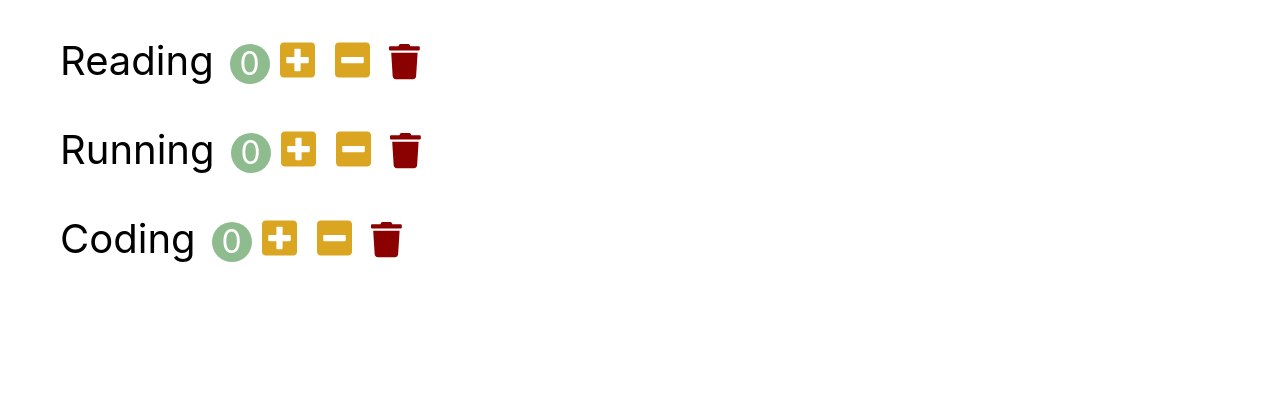
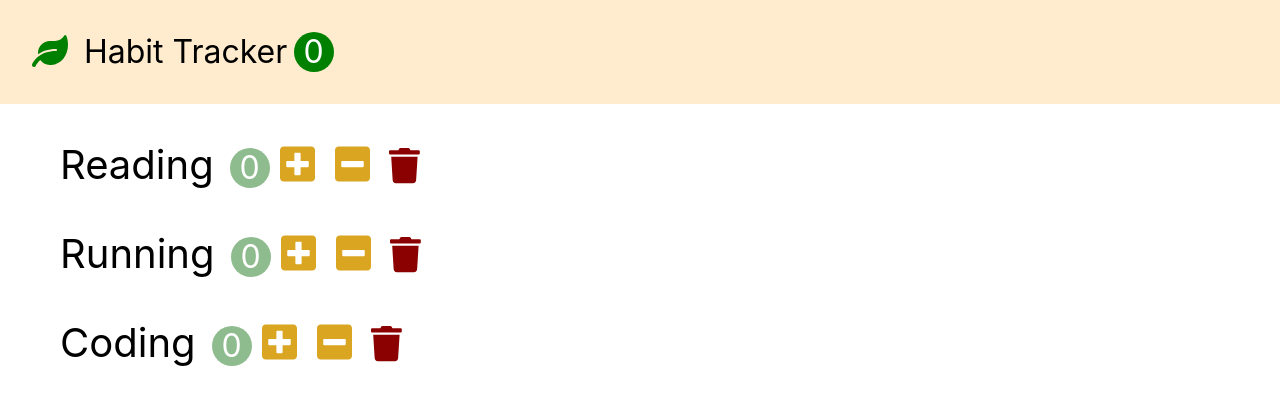
Before and after one commit to yoonjong-park/habit-tracker, a React (Create React App) app: page / in a window 1280 px wide. Shown: the top 404 px of the page. Built offline with nearby package versions, Linux system fonts and the light colour scheme.

Commit message:
ADD navbar
Add Navbar  🤓

```diff
--- a/src/App.css
+++ b/src/App.css
@@ -1,7 +1,35 @@
+* {
+  box-sizing: border-box;
+}
+
 button {
   outline: none;
   border: 0;
   cursor: pointer;
+}
+
+.navbar {
+  font-size: 2rem;
+  padding: 1em;
+  background-color: blanchedalmond;
+}
+
+.navbar-logo {
+  color: green;
+  margin-right: 0.5em;
+}
+
+.navbar-count {
+  display: inline-block;
+  text-align: center;
+  font-size: 2rem;
+  width: 2.5rem;
+  height: 2.5rem;
+  line-height: 2.5rem;
+  margin-left: 0.2em;
+  background-color: green;
+  color: white;
+  border-radius: 50%;
 }
 
 .habit {
--- a/src/app.jsx
+++ b/src/app.jsx
@@ -1,8 +1,50 @@
+import { Component } from 'react';
 import './app.css';
 import Habits from './components/habits';
+import Navbar from './components/navbar';
 
-function App() {
-  return <Habits />;
+class App extends Component {
+  state = {
+    habits: [
+      { id: 1, name: 'Reading', count: 0 },
+      { id: 2, name: 'Running', count: 0 },
+      { id: 3, name: 'Coding', count: 0 },
+    ],
+  };
+
+  handleIncrement = (habit) => {
+    const habits = [...this.state.habits];
+    const index = habits.indexOf(habit);
+    habits[index].count++;
+    this.setState({ habits }); /* key : value -> 1개로 통합 가능*/
+  };
+
+  handleDecrement = (habit) => {
+    const habits = [...this.state.habits];
+    const index = habits.indexOf(habit);
+    const count = habits[index].count - 1;
+    habits[index].count = count < 0 ? 0 : count;
+    this.setState({ habits });
+  };
+
+  handleDelete = (habit) => {
+    const habits = this.state.habits.filter((item) => item.id !== habit.id); /* click한 거 빼고 저장 */
+    this.setState({ habits });
+  };
+
+  render() {
+    return (
+      <>
+        <Navbar totalCount={this.state.habits.filter((item) => item.count > 0).length} />
+        <Habits
+          habits={this.state.habits}
+          onIncrement={this.handleIncrement}
+          onDecrement={this.handleDecrement}
+          onDelete={this.handleDelete}
+        />
+      </>
+    );
+  }
 }
 
 export default App;
--- a/src/components/habits.jsx
+++ b/src/components/habits.jsx
@@ -2,38 +2,22 @@
 import Habit from './habit';
 
 class Habits extends Component {
-  state = {
-    habits: [
-      { id: 1, name: 'Reading', count: 0 },
-      { id: 2, name: 'Running', count: 0 },
-      { id: 3, name: 'Coding', count: 0 },
-    ],
-  };
-
   handleIncrement = (habit) => {
-    const habits = [...this.state.habits];
-    const index = habits.indexOf(habit);
-    habits[index].count++;
-    this.setState({ habits }); /* key : value -> 1개로 통합 가능*/
+    this.props.onIncrement(habit);
   };
 
   handleDecrement = (habit) => {
-    const habits = [...this.state.habits];
-    const index = habits.indexOf(habit);
-    const count = habits[index].count - 1;
-    habits[index].count = count < 0 ? 0 : count;
-    this.setState({ habits });
+    this.props.onDecrement(habit);
   };
 
   handleDelete = (habit) => {
-    const habits = this.state.habits.filter((item) => item.id !== habit.id); /* click한 거 빼고 저장 */
-    this.setState({ habits });
+    this.props.onDelete(habit);
   };
 
   render() {
     return (
       <ul>
-        {this.state.habits.map((habit) => (
+        {this.props.habits.map((habit) => (
           <Habit
             key={habit.id}
             habit={habit}
--- /dev/null
+++ b/src/components/navbar.jsx
@@ -0,0 +1,15 @@
+import React, { Component } from 'react';
+
+class Navbar extends Component {
+  render() {
+    return (
+      <nav className='navbar'>
+        <i className='navbar-logo fas fa-leaf'></i>
+        <span>Habit Tracker</span>
+        <span className='navbar-count'>{this.props.totalCount}</span>
+      </nav>
+    );
+  }
+}
+
+export default Navbar;
```
Also changed, not shown: 1 other file (tests, documents, lock files or other folders).
